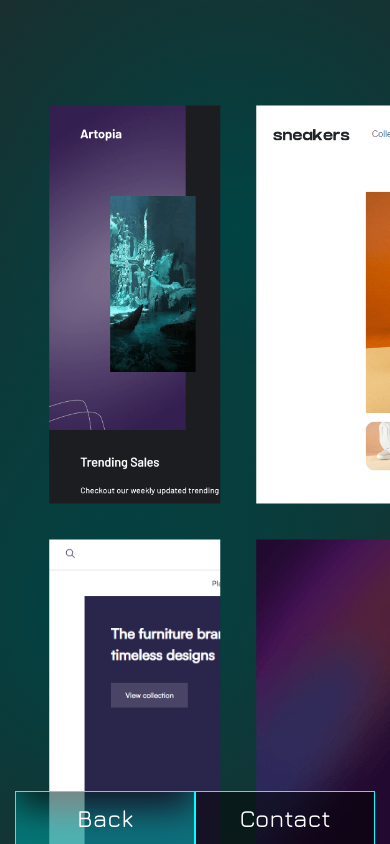
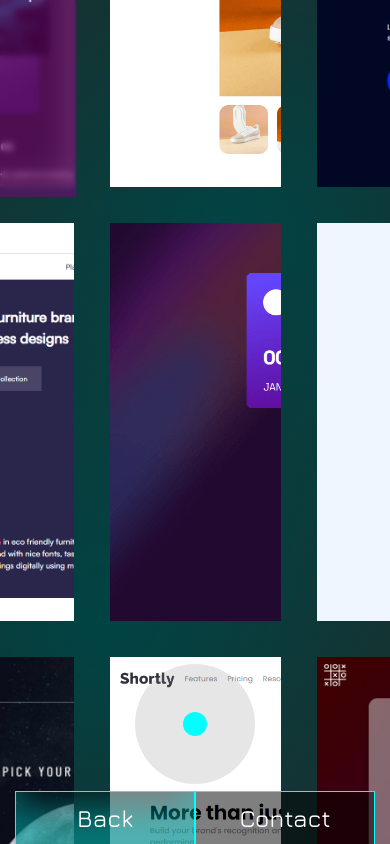
Before and after one commit to gkartsivadze/portfolio_GK, a React (Vite) app: page / in a window 390 px wide. Both pictures are taken after a click on the button "Projects". Built offline with nearby package versions, Linux system fonts and the light colour scheme.

Commit message:
Adding mobile support with touchpad

```diff
--- /dev/null
+++ b/src/components/Controller.jsx
@@ -0,0 +1,42 @@
+import React, { useEffect, useRef, useState } from "react";
+
+export default function Controller({ container }) {
+    const wrapperRef = useRef();
+    const controllerRef = useRef();
+    const [activeState, setActiveState] = useState(false);
+
+    useEffect(() => {
+        wrapperRef.current.addEventListener("mousedown", enableState)
+
+        if(activeState) {
+            wrapperRef.current.addEventListener("mousemove", handleLookout);
+            window.addEventListener("mouseup", disableState);
+        }
+
+        function handleLookout(e) {
+            controllerRef.current.style.left = e.offsetX + "px";
+            controllerRef.current.style.top = e.offsetY + "px";
+            container.current.style.left = e.offsetX + "px";
+        }
+
+        return () => {
+            window?.removeEventListener("mouseup", disableState);
+            wrapperRef.current?.removeEventListener("mousemove", handleLookout);
+            wrapperRef.current?.removeEventListener("mousedown", enableState)
+        }
+    }, [activeState])
+
+    function enableState() {
+        setActiveState(true);
+    }
+
+    function disableState() {
+        setActiveState(false);
+    }
+
+    return (
+        <div ref={wrapperRef} id="controller_wrapper">
+            <div ref={controllerRef} id="controller" />
+        </div>
+    )
+}
--- a/src/components/ProjectsSection.jsx
+++ b/src/components/ProjectsSection.jsx
@@ -1,34 +1,26 @@
-import React, { useEffect } from "react";
+import React, { useRef } from "react";
+
+import useResize from "../hooks/useResize";
+import useLookoutAnimation from "../hooks/useLookoutAnimation";
 
 import ProjectBlock from "./ProjectBlock"
-
-import { gsap, Sine } from "gsap";
+import Controller from "./Controller";
 
 import { projects } from "../projects.json"
 
 export default function ProjectsSection({ motionActive }) {
-
-    useEffect(() => {
-        function mouseMoveHandler(e) {
-            gsap.to(".projects_wrapper", {
-                "--view-left-position": -(e.pageX - window.innerWidth / 2) / window.innerWidth * 50 + "%",
-                "--view-top-position": -(e.pageY - window.innerHeight / 2) / window.innerHeight * 50 + "%",
-                ease: Sine
-            })
-        }
-        if(motionActive) {
-            document.addEventListener("mousemove", mouseMoveHandler)
-        }
-        return () => document.removeEventListener("mousemove", mouseMoveHandler)
-    }, [motionActive])
+    const windowWidth = useResize();
+    const animation = useLookoutAnimation( motionActive, windowWidth );
+    const projects_container = useRef();
 
     return (
-        <section id="projects_section" className={motionActive ? undefined : "hide"}>
+        <section ref={projects_container} id="projects_section" className={motionActive ? undefined : "hide"}>
             <div className="projects_wrapper">
                 {
                     projects.map(data => <ProjectBlock key={data.id} liveLink={data.liveUrl} repoLink={data.repoUrl} />)
                 }
             </div>
+            {windowWidth <= 500 && <Controller container={projects_container} />}
         </section>
     )
 };
--- /dev/null
+++ b/src/hooks/useLookoutAnimation.jsx
@@ -0,0 +1,23 @@
+import { useEffect } from "react";
+
+import { gsap, Sine } from "gsap";
+
+export default function useLookoutAnimation(activeState, windowWidth) {
+
+    useEffect(() => {
+        function mouseMoveHandler(e) {
+            let positionLeft = -(e.pageX - window.innerWidth / 2) / window.innerWidth * 50 + "%";
+            let positionTop = -(e.pageY - window.innerHeight / 2) / window.innerHeight * 50 + "%"
+
+            gsap.to(".projects_wrapper", {
+                "--view-left-position": positionLeft,
+                "--view-top-position": positionTop,
+                ease: Sine
+            })
+        }
+        if(activeState && windowWidth > 500) {
+            document.addEventListener("mousemove", mouseMoveHandler)
+        }
+        return () => document.removeEventListener("mousemove", mouseMoveHandler)
+    }, [activeState, windowWidth])
+}
--- /dev/null
+++ b/src/hooks/useResize.jsx
@@ -0,0 +1,15 @@
+import { useState, useEffect } from "react";
+
+export default function useResize() {
+    const [windowWidth, setWindowWidth] = useState(window.innerWidth);
+
+    function handleResize() {
+        setWindowWidth(window.innerWidth);
+    }
+    useEffect(() => {
+        window.addEventListener("resize", handleResize);
+        return () => window.removeEventListener("resize", handleResize)
+    }, [windowWidth])
+
+    return windowWidth;
+}
--- a/src/index.scss
+++ b/src/index.scss
@@ -535,6 +535,31 @@ main {
   }
 }
 
+#controller_wrapper {
+  position: absolute;
+  bottom: 5rem;
+  width: 10rem; height: 10rem;
+  background-color: rgba(128, 128, 128, 0.2);
+
+  border-radius: 50%;
+  left: calc(50% - 5rem);
+  #controller {
+    pointer-events: none;
+
+    position: absolute;
+    left: 50%;
+    top: 50%;
+
+    width: 2rem;
+    height: 2rem;
+
+    background-color: cyan;
+    border-radius: 50%;
+
+    transform: translate(-50%, -50%)
+  }
+}
+
 @keyframes formShowUp {
   from {
     width: 1px;
```
